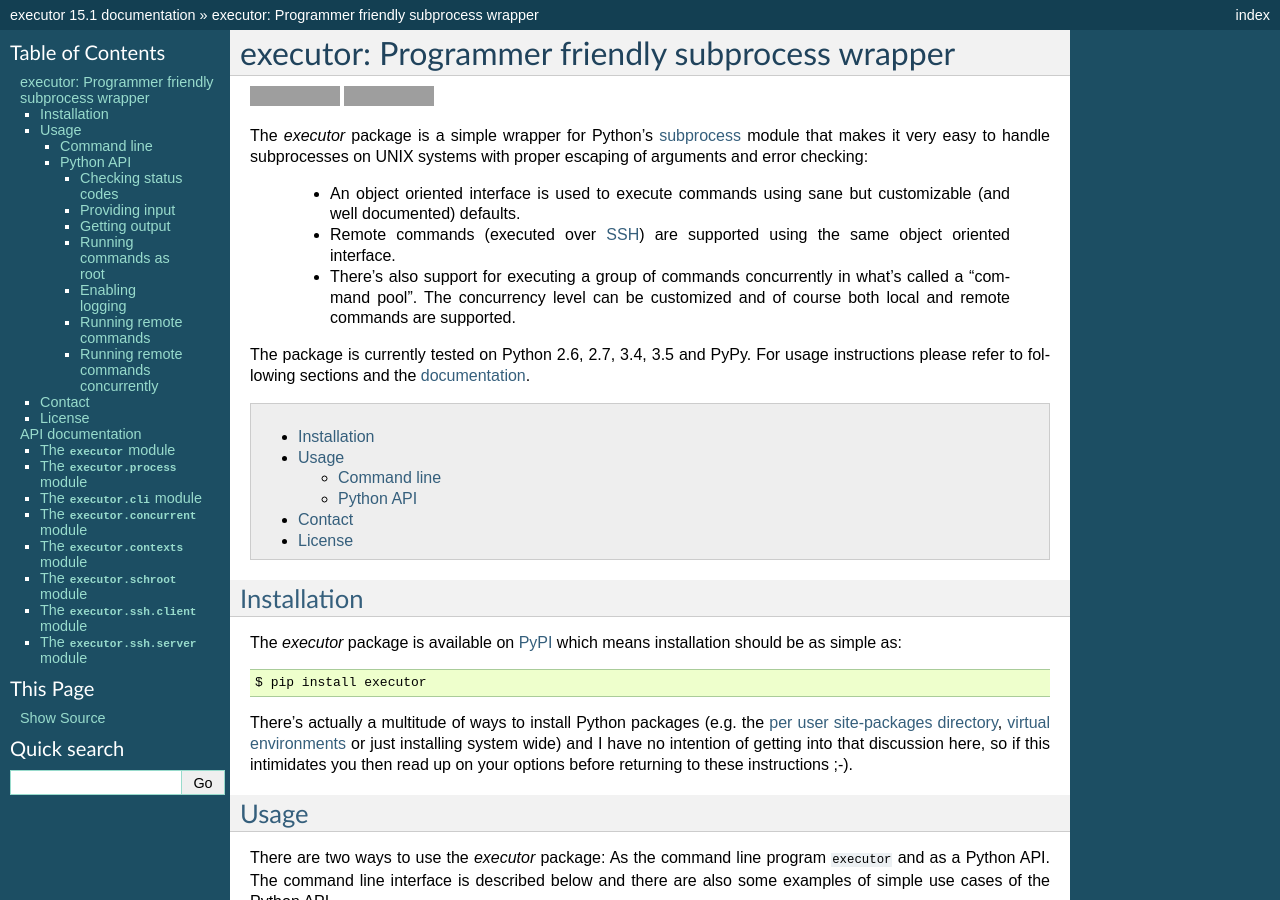
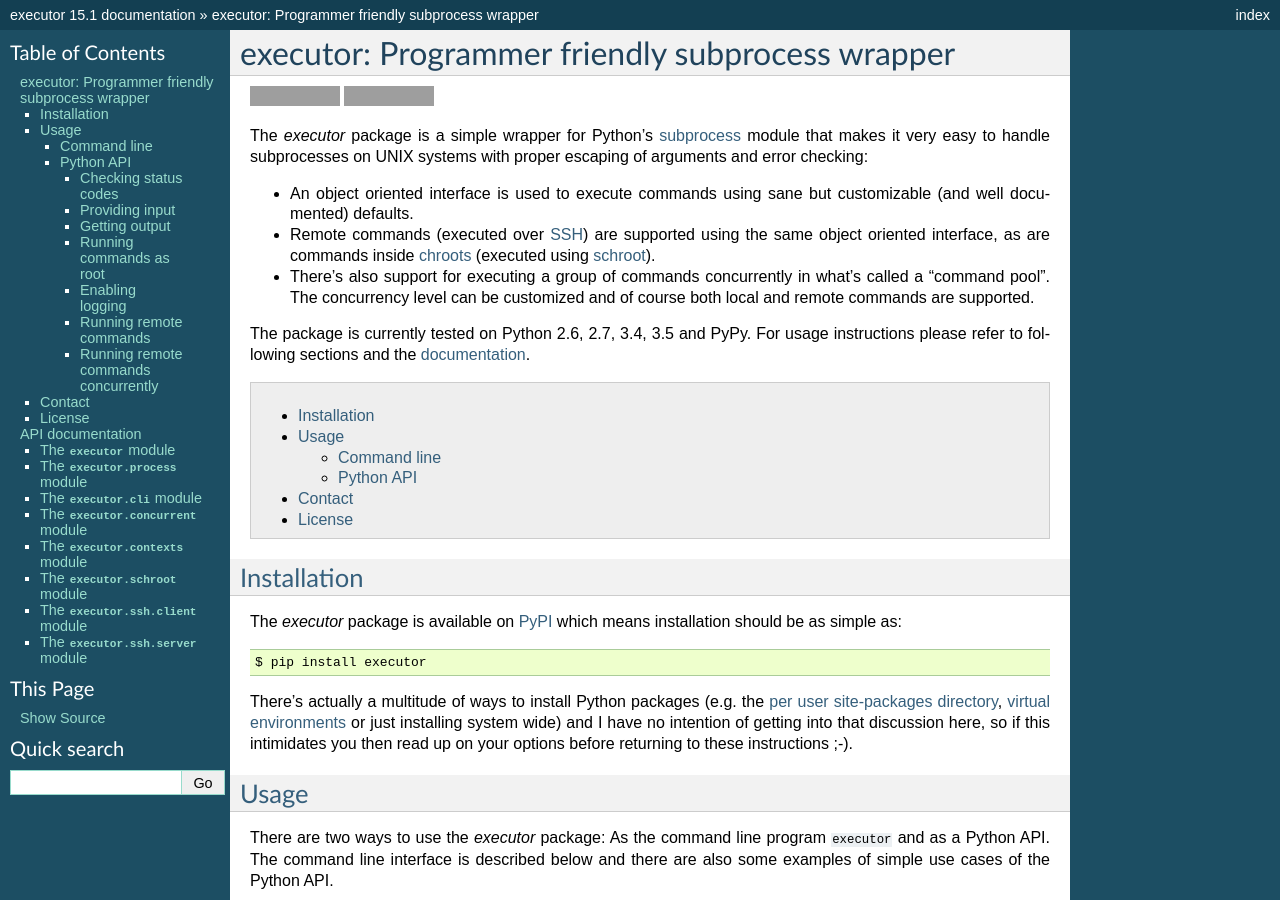
Before and after one commit to xolox/python-executor, a Sphinx documentation site: the page built from docs/index.rst, in a window 1280 px wide and 900 px high. Built offline with Sphinx 7.4.7, drawn with Linux system fonts in a browser that asks for light colours; some of the changed text lies outside the part shown; grey boxes are pictures that could not be loaded.

```diff
--- a/README.rst
+++ b/README.rst
@@ -11,15 +11,16 @@ The `executor` package is a simple wrapper for Python's subprocess_ module
 that makes it very easy to handle subprocesses on UNIX systems with proper
 escaping of arguments and error checking:
 
- * An object oriented interface is used to execute commands using sane but
-   customizable (and well documented) defaults.
+- An object oriented interface is used to execute commands using sane but
+  customizable (and well documented) defaults.
 
- * Remote commands (executed over SSH_) are supported using the same object
-   oriented interface.
+- Remote commands (executed over SSH_) are supported using the same object
+  oriented interface, as are commands inside chroots_ (executed using
+  schroot_).
 
- * There's also support for executing a group of commands concurrently in
-   what's called a "command pool". The concurrency level can be customized and
-   of course both local and remote commands are supported.
+- There's also support for executing a group of commands concurrently in
+  what's called a "command pool". The concurrency level can be customized and
+  of course both local and remote commands are supported.
 
 The package is currently tested on Python 2.6, 2.7, 3.4, 3.5 and PyPy. For
 usage instructions please refer to following sections and the documentation_.
@@ -226,9 +227,10 @@ License
 
 This software is licensed under the `MIT license`_.
 
-© 2016 Peter Odding.
+© 2017 Peter Odding.
 
 .. External references:
+.. _chroots: http://en.wikipedia.org/wiki/Chroot
 .. _CommandPool: https://executor.readthedocs.io/en/latest/#executor.concurrent.CommandPool
 .. _documentation: https://executor.readthedocs.io
 .. _execute(): http://executor.readthedocs.io/en/latest/#executor.execute
@@ -241,6 +243,7 @@ This software is licensed under the `MIT license`_.
 .. _PyPI: https://pypi.python.org/pypi/executor
 .. _Read the Docs: https://executor.readthedocs.io/en/latest/#api-documentation
 .. _RemoteCommand: https://executor.readthedocs.io/en/latest/#executor.ssh.client.RemoteCommand
+.. _schroot: https://wiki.debian.org/Schroot
 .. _SSH: https://en.wikipedia.org/wiki/Secure_Shell
 .. _subprocess: https://docs.python.org/2/library/subprocess.html
 .. _virtual environments: http://docs.python-guide.org/en/latest/dev/virtualenvs/
--- a/docs/conf.py
+++ b/docs/conf.py
@@ -37,7 +37,7 @@ master_doc = 'index'
 
 # General information about the project.
 project = u'executor'
-copyright = u'2016, Peter Odding'
+copyright = u'2017, Peter Odding'
 
 # The version info for the project you're documenting, acts as replacement for
 # |version| and |release|, also used in various other places throughout the
```
Also changed, not shown: LICENSE.txt.
